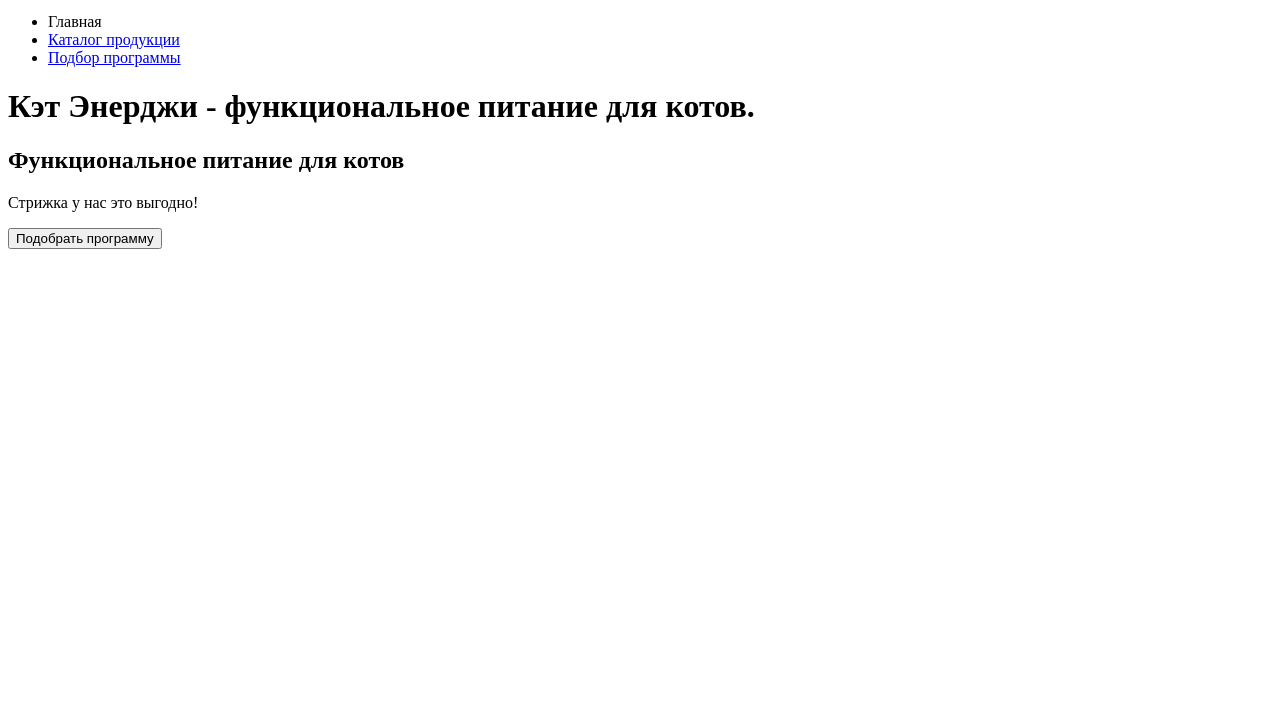
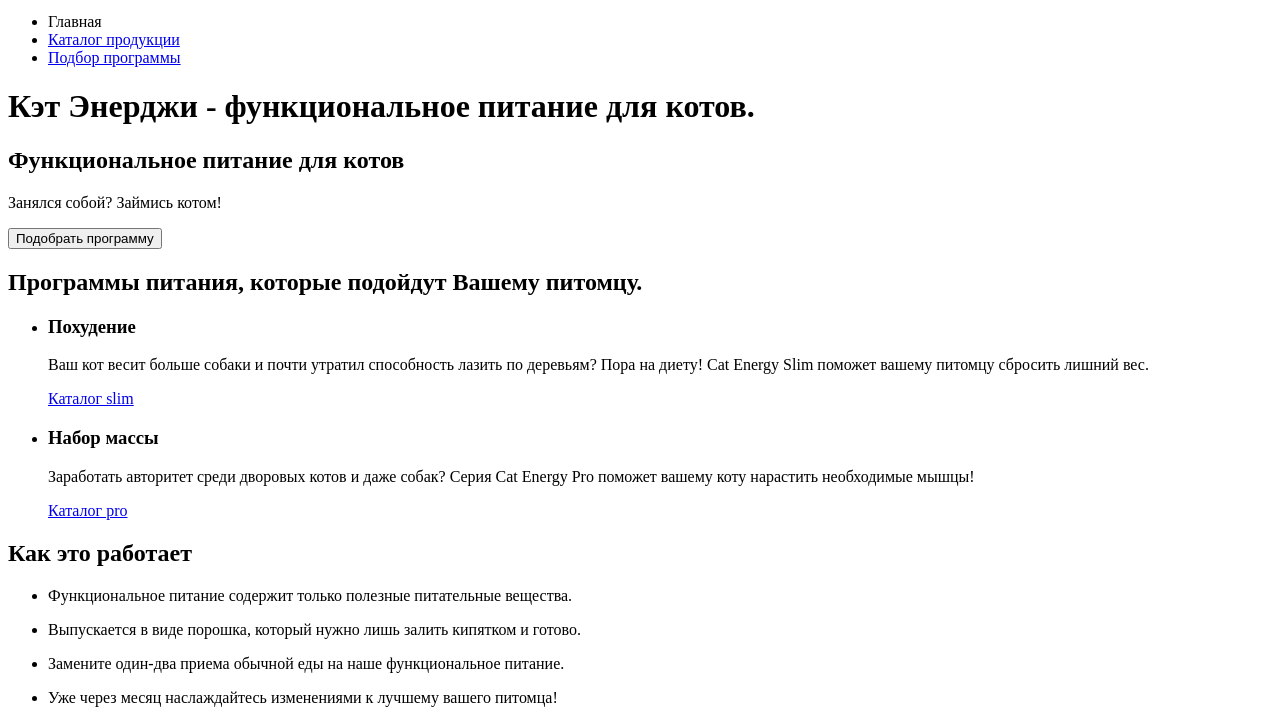
Before and after one commit to posplawone/2428785-cat-energy-1, a website: page index.html in a window 1280 px wide. Shown: the part 95-818 px from the top of the page. Drawn offline with Linux system fonts and the light colour scheme.

Commit message:
Добавляет секции питания и работы

```diff
--- a/index.html
+++ b/index.html
@@ -43,12 +43,73 @@
             Функциональное питание для котов
           </h2>
           <p class="program__slogan">
-            Стрижка у нас это выгодно!
+            Занялся собой? Займись котом!
           </p>
           <button class="program__toggle" type="button">Подобрать программу</button>
         </header>
       </div>
     </section>
+
+    <section class="food">
+      <div class="food__wrapper">
+        <h2 class="visually-hidden">
+          Программы питания, которые подойдут Вашему питомцу.
+        </h2>
+        <ul class="food__list">
+          <li class="food__item food__item--slimming">
+            <h3 class="food__title">
+              Похудение
+            </h3>
+            <p class="food__description">
+              Ваш кот весит больше собаки и почти утратил способность лазить по деревьям? Пора на диету! Cat Energy Slim поможет вашему питомцу сбросить лишний вес.
+            </p>
+            <a class="food__catalog" href="#">
+              Каталог slim
+            </a>
+          </li>
+          <li class="food__item food__item--weight">
+            <h3 class="food__title">
+              Набор массы
+            </h3>
+            <p class="food__description">
+              Заработать авторитет среди дворовых котов и даже собак? Серия Cat Energy Pro поможет вашему коту нарастить необходимые мышцы!
+            </p>
+            <a class="food__catalog" href="#">
+              Каталог pro
+            </a>
+          </li>
+      </div>
+    </section>
+
+    <section class="work">
+      <div class="work__wrapper">
+        <h2 class="work__title">
+          Как это работает
+        </h2>
+        <ul class="work__list">
+          <li class="work__item work__item--sheet">
+            <p class="work_description">
+              Функциональное питание содержит только полезные питательные вещества.
+            </p>
+          </li>
+          <li class="work__item work__item--powder">
+            <p class="work_description">
+              Выпускается в виде порошка, который нужно лишь залить кипятком и готово.
+            </p>
+          </li>
+          <li class="work__item work__item--reception">
+            <p class="work_description">
+              Замените один-два приема обычной еды на наше функциональное питание.
+            </p>
+          </li>
+          <li class="work__item work__item--time">
+            <p class="work_description">
+              Уже через месяц наслаждайтесь изменениями к лучшему вашего питомца!
+            </p>
+          </li>
+        </ul>
+      </div>
+    </section>
   </main>
 </body>
 </html>
```
